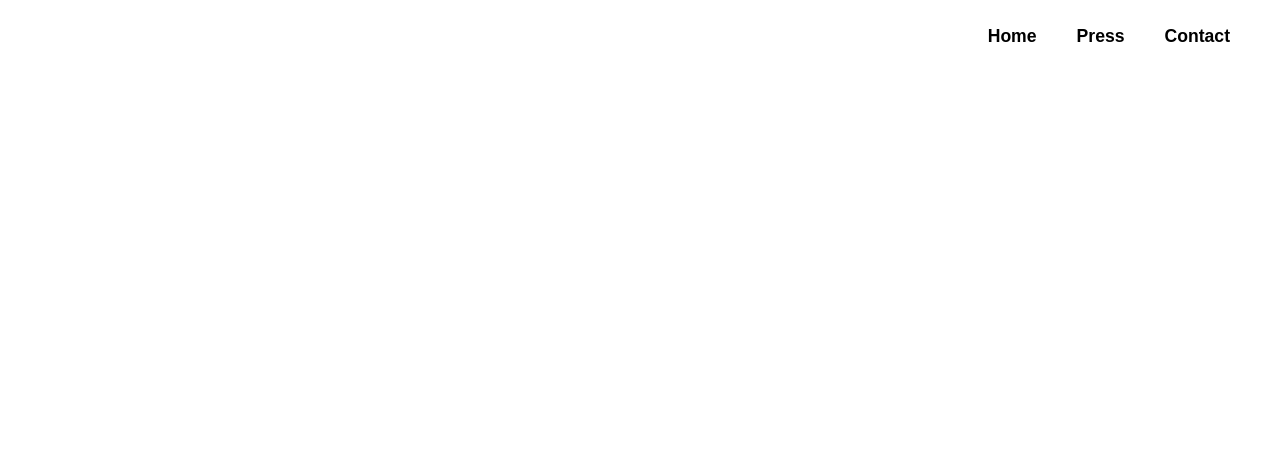
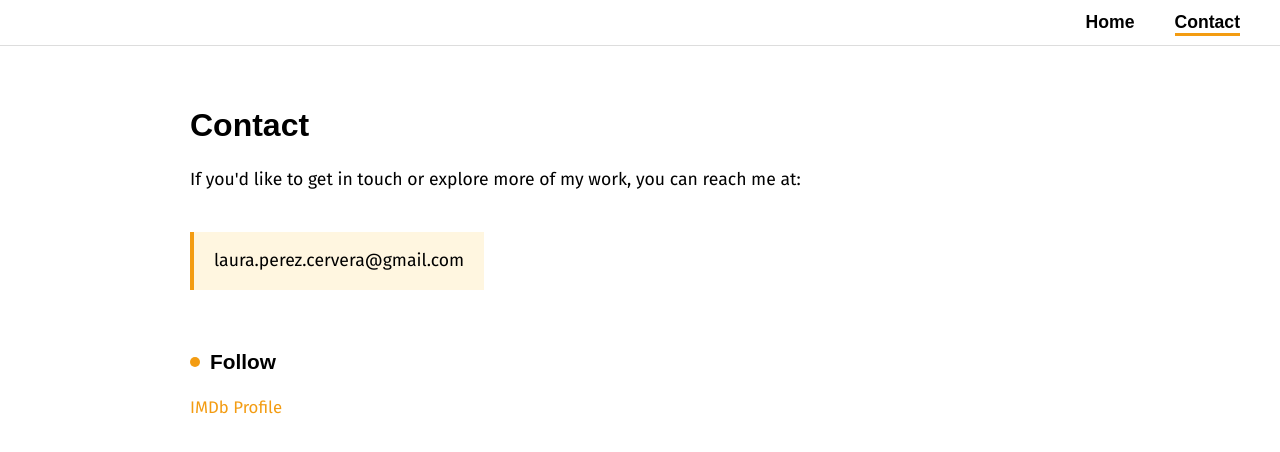
Before and after one commit to perezcerverafilms/perezcerverafilms, an Angular app: page /contact in a window 1280 px wide. Before the commit this address led to /. Shown: the top 452 px of the page. Built offline with nearby package versions, Linux system fonts and the light colour scheme.

Commit message:
Añadida pagina de contacto

```diff
--- a/src/app/app-routing.module.ts
+++ b/src/app/app-routing.module.ts
@@ -6,6 +6,7 @@ import { EncantoComponent } from './pages/encanto/encanto.component';
 import { CharlieComponent } from './pages/charlie/charlie.component';
 import { ThefireescapeComponent } from './pages/thefireescape/thefireescape.component';
 import { ComoconbancolombiaComponent } from './pages/comoconbancolombia/comoconbancolombia.component';
+import { ContactComponent } from './pages/contact/contact.component';
 
 const routes: Routes = [
   { path: '', component: HomeComponent },
@@ -14,6 +15,7 @@ const routes: Routes = [
   { path: 'charlie', component: CharlieComponent},
   { path: 'thefireescape', component: ThefireescapeComponent},
   { path: 'comoconbancolombia', component: ComoconbancolombiaComponent},
+  { path: 'contact', component: ContactComponent},
 ];
 
 @NgModule({
--- a/src/app/app.module.ts
+++ b/src/app/app.module.ts
@@ -11,6 +11,7 @@ import { EncantoComponent } from './pages/encanto/encanto.component';
 import { CharlieComponent } from './pages/charlie/charlie.component';
 import { ThefireescapeComponent } from './pages/thefireescape/thefireescape.component';
 import { ComoconbancolombiaComponent } from './pages/comoconbancolombia/comoconbancolombia.component';
+import { ContactComponent } from './pages/contact/contact.component';
 
 @NgModule({
   declarations: [
@@ -22,7 +23,8 @@ import { ComoconbancolombiaComponent } from './pages/comoconbancolombia/comoconb
     EncantoComponent,
     CharlieComponent,
     ThefireescapeComponent,
-    ComoconbancolombiaComponent
+    ComoconbancolombiaComponent,
+    ContactComponent
   ],
   imports: [
     BrowserModule,
--- a/src/app/components/project-card/project-card.component.css
+++ b/src/app/components/project-card/project-card.component.css
@@ -7,6 +7,7 @@ background-position: center;
 overflow: hidden;
 text-decoration: none;
 color: black;
+box-shadow: 0 4px 8px rgba(0, 0, 0, 0.1);
 }
 
 .overlay {
--- a/src/app/nav/nav.component.css
+++ b/src/app/nav/nav.component.css
@@ -1,19 +1,39 @@
 .nav-bar {
   width: 100%;
-    padding: 10px;
-    box-sizing: border-box;
+  background-color: #fff;
+  border-bottom: 1px solid #ddd;
+  position: sticky;
+  top: 0;
+  z-index: 1000;
+}
+
+.nav-content {
+  max-width: 1200px;
+  margin: 0 auto;
+  padding: 12px 20px;
+  display: flex;
+  justify-content: space-between;
+  align-items: center;
+}
+
+.nav-logo .site-name {
+  font-size: 1.2rem;
+  font-family: Arial, sans-serif;
+  font-weight: bold;
+  text-decoration: none;
+  color: black;
 }
 
 .nav-links {
   display: flex;
-    justify-content: flex-end;
   gap: 40px;
   list-style: none;
-    margin-right: 40px;
+  margin: 0;
   padding: 0;
 }
 
 .nav-links a {
+  position: relative;
   color: black;
   text-decoration: none;
   font-family: Arial, sans-serif;
@@ -22,7 +42,13 @@
   transition: color 0.3s ease;
 }
 
-  .nav-links a:hover,
-  .nav-links a.active {
-    color: #F39C12; /* gold highlight */
+.nav-links a:hover::after,
+.nav-links a.active::after {
+  content: '';
+  position: absolute;
+  left: 0;
+  bottom: -4px;
+  width: 100%;
+  height: 3px;
+  background-color: #F39C12;
 }
--- a/src/app/nav/nav.component.html
+++ b/src/app/nav/nav.component.html
@@ -1,7 +1,19 @@
 <nav class="nav-bar">
+  <div class="nav-content">
+    <div class="nav-logo"></div>
     <ul class="nav-links">
-      <li><a routerLink="/" routerLinkActive="active" [routerLinkActiveOptions]="{ exact: true }">Home</a></li>
-      <li><a routerLink="/contact" routerLinkActive="active">Press</a></li>
-      <li><a routerLink="/contact" routerLinkActive="active">Contact</a></li>
+      <li>
+        <a
+          routerLink="/"
+          routerLinkActive="active"
+          [routerLinkActiveOptions]="{ exact: true }"
+        >
+          Home
+        </a>
+      </li>
+      <li>
+        <a routerLink="/contact" routerLinkActive="active">Contact</a>
+      </li>
     </ul>
+  </div>
 </nav>
--- a/src/app/pages/charlie/charlie.component.html
+++ b/src/app/pages/charlie/charlie.component.html
@@ -15,7 +15,7 @@
         Created with the Creative Minds Group at Sundance Film Festival 2017.
       </p>
       <p>
-        Writer and Director for the short film <em>Charlie</em>, which won Best Screenplay and the Audience Award at the "We Made It in Sundance" Film Competition.
+        Writer and Director for the short film Charlie, which won Best Screenplay and the Audience Award at the "We Made It in Sundance" Film Competition.
       </p>
 
       <div class="highlight-box">
--- /dev/null
+++ b/src/app/pages/contact/contact.component.css
@@ -0,0 +1,47 @@
+.project-page {
+  max-width: 900px;
+  margin: 0 auto;
+  padding: 40px 20px;
+}
+
+.project-page p {
+  font-size: 1.1rem;
+  line-height: 1.6;
+  margin-bottom: 20px;
+}
+
+.highlight-box {
+  background-color: #FFF6E0;
+  border-left: 4px solid #F39C12;
+  padding: 15px 20px;
+  font-size: 1rem;
+  margin-bottom: 30px;
+  display: inline-block;
+}
+
+.section-title {
+  display: flex;
+  align-items: center;
+  font-size: 1.3rem;
+  margin-top: 40px;
+  margin-bottom: 20px;
+}
+
+.section-title .dot {
+  width: 10px;
+  height: 10px;
+  background-color: #F39C12;
+  border-radius: 50%;
+  margin-right: 10px;
+}
+
+.project-credits a {
+  color: #F39C12;
+  text-decoration: none;
+  font-weight: 500;
+  font-size: 1.05rem;
+}
+
+.project-credits a:hover {
+  text-decoration: underline;
+}
--- /dev/null
+++ b/src/app/pages/contact/contact.component.html
@@ -0,0 +1,16 @@
+<div class="project-page">
+    <h1 class="title">Contact</h1>
+
+    <p>If you'd like to get in touch or explore more of my work, you can reach me at:</p>
+
+    <p class="highlight-box">laura.perez.cervera@gmail.com</p>
+
+    <h2 class="section-title"><span class="dot"></span> Follow</h2>
+    <div class="project-credits">
+      <p>
+        <a href="https://www.imdb.com/es-es/name/nm8747765/?ref_=nv_sr_srsg_0_tt_0_nm_4_in_0_q_laura%2520perez%2520cerv" target="_blank">
+          IMDb Profile
+        </a>
+      </p>
+    </div>
+  </div>
--- a/src/app/pages/encanto/encanto.component.html
+++ b/src/app/pages/encanto/encanto.component.html
@@ -12,7 +12,7 @@
 
     <div class="project-description">
         <p> Writer and director at Walt Disney Animation Studios from 2021 to 2022.</p>
-        <p>Part of the creative leadership team behind <em>Encanto</em>, the Academy Award-winning animated film by WDAS.
+        <p>Part of the creative leadership team behind Encanto, the Academy Award-winning animated film by WDAS.
         Collaborated with producers Yvett Merino, Jennifer Lee, Brad Simonsen, and Clack Spenser, alongside directors and writers Jared Bush, Byron Howard, and Charise Castro Smith.
         </p>
 
--- a/src/app/pages/home/home.component.css
+++ b/src/app/pages/home/home.component.css
@@ -1,8 +1,8 @@
-/* ABOUT SECTION */
+/* GENERAL LAYOUT */
 
 .about {
   text-align: center;
-  padding: 40px 20px;
+  padding: 40px 20px 20px;
   max-width: 800px;
   margin: 0 auto;
 }
@@ -12,11 +12,13 @@
   height: 300px;
   object-fit: cover;
   margin-bottom: 20px;
+  box-shadow: 0 4px 8px rgba(0, 0, 0, 0.1);
 }
 
 .name {
-  font-size: 2rem;
+  font-size: 2.3rem;
   margin-bottom: 20px;
+  font-family: Arial, sans-serif;
 }
 
 .description {
@@ -31,26 +33,46 @@
   text-decoration-color: #F39C12;
 }
 
+.about .description:last-of-type {
+  margin-bottom: 0;
+}
+
 /* WORK SECTION */
+
+.work {
+  padding: 30px 0 60px;
+}
+
+.work h3,
+.crew-experience h3 {
+  display: flex;
+  align-items: center;
+  justify-content: center;
+  font-size: 1.3rem;
+  margin-bottom: 30px;
+  font-family: Arial, sans-serif;
+}
+
+.dot {
+  width: 10px;
+  height: 10px;
+  background-color: #F39C12;
+  border-radius: 50%;
+  display: inline-block;
+  margin-right: 10px;
+}
 
 .projects {
   display: grid;
   grid-template-columns: repeat(2, 1fr);
   gap: 30px;
-  padding: 10px 50px;
+  padding: 0 50px;
 }
 
 .crew-experience {
   padding: 40px 50px;
   max-width: 1000px;
   margin: 0 auto;
-}
-
-.crew-experience h3,
-.work h3 {
-  font-size: 1.3rem;
-  margin-bottom: 20px;
-  text-align: center;
 }
 
 .crew-compact-list {
@@ -65,17 +87,23 @@
 .crew-compact-list li {
   margin-bottom: 12px;
   text-align: center;
+  font-weight: 400;
 }
 
+/* RESPONSIVE */
 
 @media (max-width: 768px) {
   .projects {
-    grid-template-columns: 1fr; /* stack cards in one column */
-    padding: 10px; /* reduce padding for small screens */
-    gap: 30px; /* reduce gap between cards */
+    grid-template-columns: 1fr;
+    padding: 0 20px;
   }
 
+  .profile-image {
+    width: 220px;
+    height: 220px;
+  }
 }
+
 
 /* SOCIAL LINKS */
 
--- a/src/app/pages/home/home.component.html
+++ b/src/app/pages/home/home.component.html
@@ -16,10 +16,8 @@
 </section>
 
 <section class="work">
+  <h3><span class="dot"></span> Director & Writer Projects</h3>
 
-  <h3>Director & Writer Projects</h3>
-
-  <!-- Projects Grid -->
   <div class="projects">
     <app-project-card
       *ngFor="let project of projects"
@@ -30,9 +28,8 @@
     </app-project-card>
   </div>
 
-  <!-- Crew Roles List -->
   <div class="crew-experience">
-    <h3>Collaborations & Crew Roles</h3>
+    <h3><span class="dot"></span> Collaborations & Crew Roles</h3>
     <ul class="crew-compact-list">
       <li>La Perra Producciones – Writer</li>
       <li>Del Viento Films – Writer, First Assistant Director</li>
```
Also changed, not shown: src/app/pages/contact/contact.component.ts (added, +10 -0 lines), 1 other file (tests, documents, lock files or other folders). Lines whose indentation alone changed are shown as unchanged.
